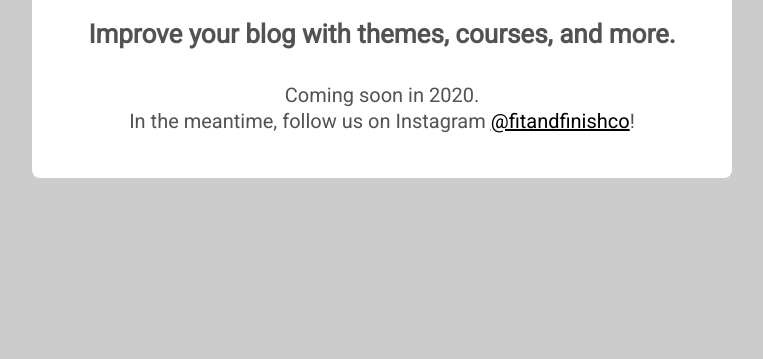
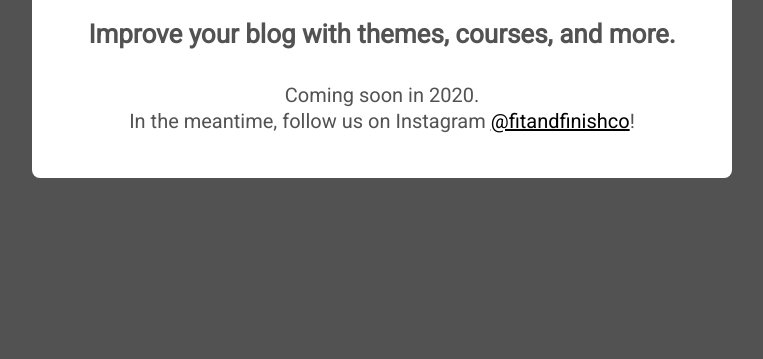
Before and after one commit to rsefer/fitandfinishteaser, a plain HTML site: page index.html in a window 1280 px wide. Shown: the part 441-800 px from the top of the page, without its empty margins (258-1021 px from the left). Drawn offline with Linux system fonts and the light colour scheme; a web font is replaced by a local one.

Commit message:
Darker background

```diff
--- a/index.html
+++ b/index.html
@@ -91,7 +91,7 @@
 		body {
 			position: relative;
 			height: 100vh;
-			background: #ccc;
+			background: #525252;
 		}
 
 		main {
```
